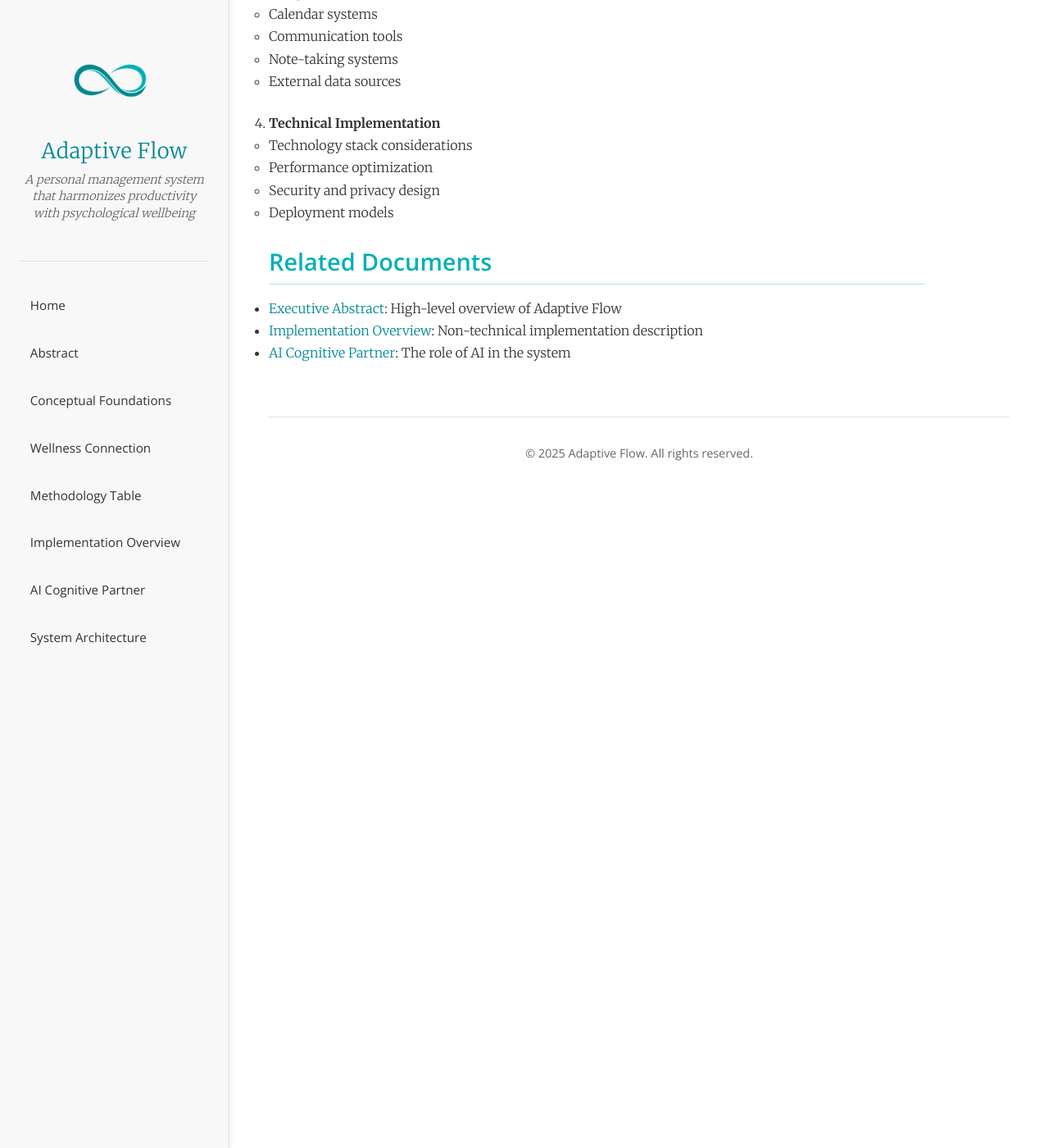
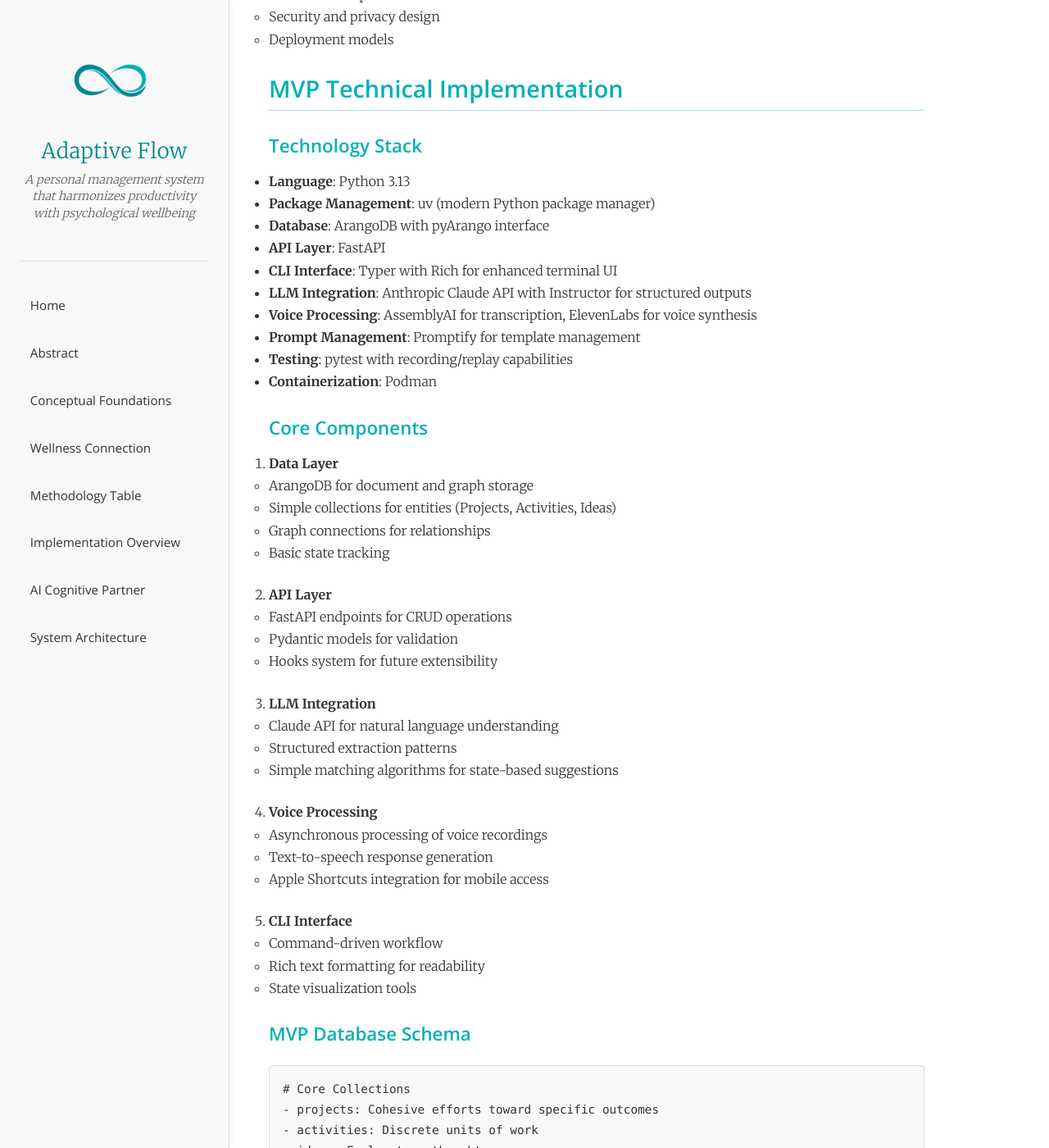
Before and after one commit to Adaptive-Flow/Adaptive-Flow.github.io, a Jekyll site: the page built from system-architecture.md, in a window 1280 px wide and 1400 px high, scrolled down 994 px. Shown: the whole window at 82% size. Built offline with Jekyll 4.4.1, drawn with Linux system fonts in a browser that asks for light colours; some of the changed text lies outside the part shown.

Commit message:
architecture

````diff
--- a/system-architecture.md
+++ b/system-architecture.md
@@ -6,17 +6,9 @@ permalink: /system-architecture/
 
 # Adaptive Flow: System Architecture
 
-> *Note: This is a placeholder document for future development. The full system architecture documentation will be added in a later phase.*
-
 ## Overview
 
-This document will provide technical details about how the Adaptive Flow system is architected, including:
-
-- Data models and relationships
-- System components and their interactions
-- Technical implementation considerations
-- Integration patterns
-- Performance and scalability considerations
+This document provides technical details about how the Adaptive Flow system is architected, including data models, system components, and implementation decisions for both the MVP and future development.
 
 ## Planned Sections
 
@@ -44,6 +36,141 @@ This document will provide technical details about how the Adaptive Flow system
    - Security and privacy design
    - Deployment models
 
+## MVP Technical Implementation
+
+### Technology Stack
+
+- **Language**: Python 3.13
+- **Package Management**: uv (modern Python package manager)
+- **Database**: ArangoDB with pyArango interface
+- **API Layer**: FastAPI
+- **CLI Interface**: Typer with Rich for enhanced terminal UI
+- **LLM Integration**: Anthropic Claude API with Instructor for structured outputs
+- **Voice Processing**: AssemblyAI for transcription, ElevenLabs for voice synthesis
+- **Prompt Management**: Promptify for template management
+- **Testing**: pytest with recording/replay capabilities
+- **Containerization**: Podman
+
+### Core Components
+
+1. **Data Layer**
+   - ArangoDB for document and graph storage
+   - Simple collections for entities (Projects, Activities, Ideas)
+   - Graph connections for relationships
+   - Basic state tracking
+
+2. **API Layer**
+   - FastAPI endpoints for CRUD operations
+   - Pydantic models for validation
+   - Hooks system for future extensibility
+
+3. **LLM Integration**
+   - Claude API for natural language understanding
+   - Structured extraction patterns
+   - Simple matching algorithms for state-based suggestions
+
+4. **Voice Processing**
+   - Asynchronous processing of voice recordings
+   - Text-to-speech response generation
+   - Apple Shortcuts integration for mobile access
+
+5. **CLI Interface**
+   - Command-driven workflow
+   - Rich text formatting for readability
+   - State visualization tools
+
+### MVP Database Schema
+
+```
+# Core Collections
+- projects: Cohesive efforts toward specific outcomes
+- activities: Discrete units of work
+- ideas: Early-stage thoughts
+- values: Core principles
+- states: Energy, focus, mood records
+- anchors: Fixed time commitments
+
+# Edge Collections
+- supports: Activity supports Project
+- part_of: Idea is part of Project
+- depends_on: Activity depends on Activity
+- suitable_for: Activity suitable for State
+- aligns_with: Activity aligns with Value
+```
+
+### Implementation Roadmap
+
+**Phase 1: Data Foundation**
+- ArangoDB setup and schema implementation
+- Core CRUD operations
+- Basic CLI interface
+- Testing framework
+
+**Phase 2: Intelligence Layer**
+- Claude integration
+- Prompt template development
+- Natural language parsing
+- Simple suggestion algorithm
+
+**Phase 3: Voice & Integration**
+- Voice transcription and synthesis
+- Apple Shortcuts integration
+- Basic hooks system
+
+## Future Architecture Expansion
+
+### Data Architecture
+- Enhanced graph database structure
+- More sophisticated entity relationships
+- Advanced state tracking models
+- Historical pattern analysis
+
+### Component Architecture
+- More advanced input processing system
+- Refined state tracking mechanisms
+- ML-based suggestion engine
+- Pattern recognition system
+- Web and mobile interfaces
+
+### Integration Architecture
+- Calendar systems
+- Communication tools
+- Note-taking systems
+- External data sources
+
+### Advanced Technical Implementation
+- Enhanced ML for pattern detection
+- More sophisticated recommendation algorithms
+- Multi-user support
+- Enhanced security and privacy
+
+## Technical Considerations
+
+1. **State Representation**:
+   - Numerical scales for energy, focus, mood
+   - Contextual information tracking
+   - Pattern identification over time
+
+2. **Suggestion Algorithms**:
+   - Attribute matching between states and activities
+   - Priority scoring based on project importance
+   - Time-based weighting for suggestions
+
+3. **LLM Interaction Design**:
+   - Structured extraction from natural language
+   - Entity recognition and categorization
+   - Context management for continuity
+
+4. **Hooks System**:
+   - Event-based architecture
+   - Support for pre/post action hooks
+   - Plugin discovery mechanism
+
+5. **Testing Strategy**:
+   - Unit tests for core logic
+   - Integration tests with mocked LLM responses
+   - Record/replay for API interactions
+
 ## Related Documents
 - [Executive Abstract](adaptive-flow-abstract.md): High-level overview of Adaptive Flow
 - [Implementation Overview](adaptive-flow-implementation.md): Non-technical implementation description
````
Also changed, not shown: llm-primer.md (added, +49 -0 lines).
